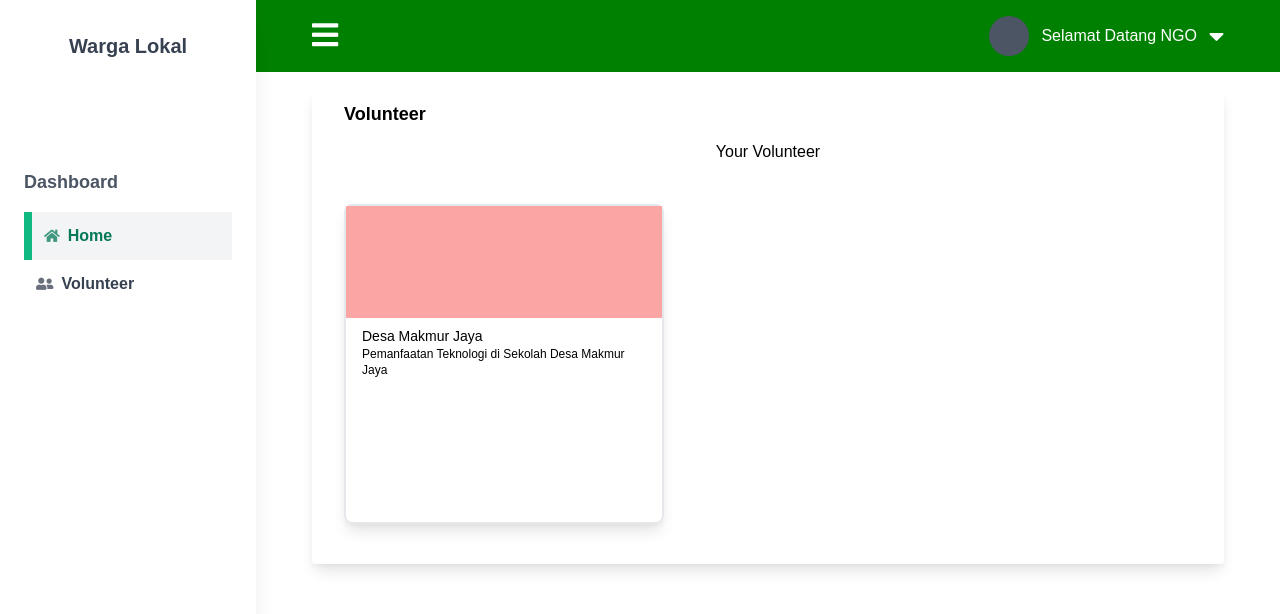
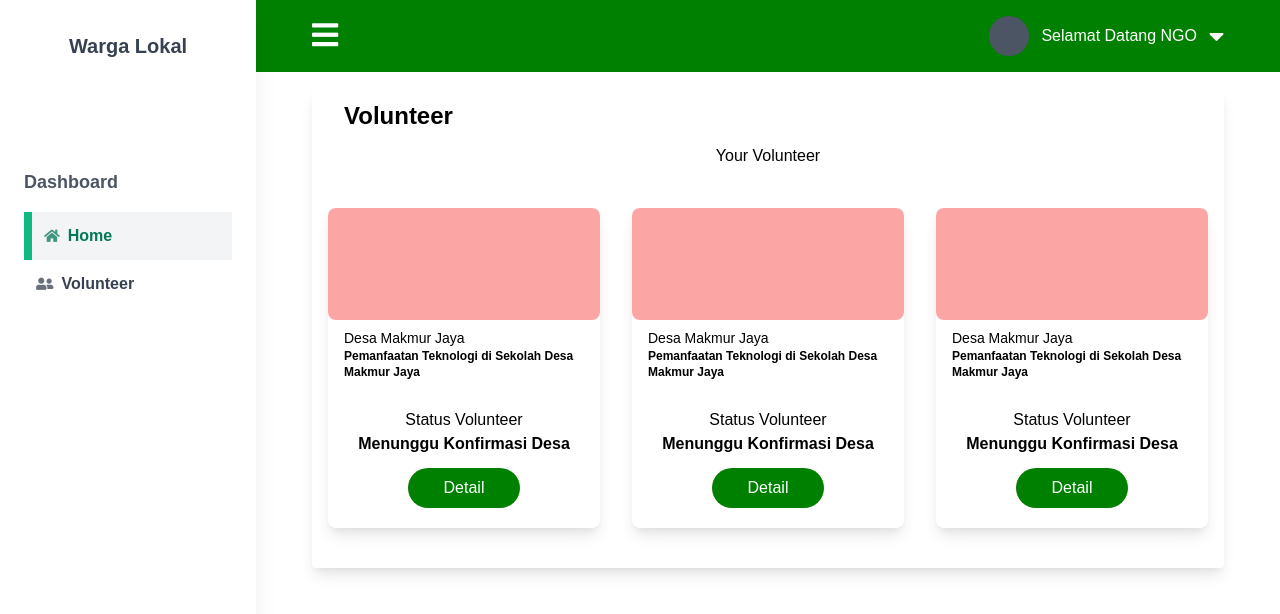
Before and after one commit to rickyrivaldo98/wargalokal-website, a React (Create React App) app: page /admin/volunteer-admin in a window 1280 px wide. Shown: the top 614 px of the page. Built offline with nearby package versions, Linux system fonts and the light colour scheme.

Commit message:
admin baru

```diff
--- a/src/pages/admin/Dashboard.tsx
+++ b/src/pages/admin/Dashboard.tsx
@@ -14,12 +14,23 @@ const Dashboard = () => {
                         <div className="rounded-t mb-0 px-4 py-3 border-0">
                             <div className="flex flex-wrap items-center">
                                 <div className="relative w-full px-4 max-w-full flex-grow flex-1">
-                                    <h3 className={"font-semibold text-lg "}>Home</h3>
+                                    <h3 className="font-semibold text-2xl ">Home</h3>
                                 </div>
                             </div>
                         </div>
-                        <div className="block w-full overflow-x-auto">
-                            <div className="text-center">Halo</div>
+                        <div className="py-10 w-full flex justify-evenly">
+                            <div className="">
+                                <div className="text-3xl font-black">1 Desa</div>
+                                <div>Kota Semarang</div>
+                            </div>
+                            <div className="">
+                                <div className="text-3xl font-black">1 Desa</div>
+                                <div>Kota Semarang</div>
+                            </div>
+                            <div className="">
+                                <div className="text-3xl font-black">1 Desa</div>
+                                <div>Kota Semarang</div>
+                            </div>
                         </div>
                     </div>
                 </div>
--- a/src/pages/admin/VoluteerAdmin.tsx
+++ b/src/pages/admin/VoluteerAdmin.tsx
@@ -14,29 +14,58 @@ const VolunteerAdmin = () => {
                         <div className="rounded-t mb-0 px-4 py-3 border-0">
                             <div className="flex flex-wrap items-center">
                                 <div className="relative w-full px-4 max-w-full flex-grow flex-1">
-                                    <h3 className={"font-semibold text-lg "}>Volunteer</h3>
+                                    <h3 className="font-semibold text-2xl">Volunteer</h3>
                                 </div>
                             </div>
                         </div>
                         <div className="text-center">Your Volunteer</div>
 
                         <div className="flex">
-                            <div className="block w-full overflow-x-auto">
-                                <div className="my-10 mx-8 rounded-lg border-2 w-80 h-80 shadow-lg">
-                                    <div className="h-28 bg-red-300">
-
+                            <div className="my-10 mx-4 rounded-lg w-80 h-80 shadow-lg">
+                                <div className="h-28 bg-red-300 rounded-lg">
                                 </div>
                                 <div className="px-4 py-2">
                                     <div className="text-sm">
                                         Desa Makmur Jaya
                                     </div>
-                                        <div className="text-xs">
+                                    <div className="text-xs font-black">
                                         Pemanfaatan Teknologi di Sekolah Desa Makmur Jaya
                                     </div>
                                 </div>
+                                <div className="text-center pt-5">Status Volunteer</div>
+                                <div className="text-center font-black">Menunggu Konfirmasi Desa</div>
+                                <div className="text-center text-white mt-3 py-2 px-3 mx-20 rounded-full bg-primary">Detail</div>
+                            </div>
+                            <div className="my-10 mx-4 rounded-lg w-80 h-80 shadow-lg">
+                                <div className="h-28 bg-red-300 rounded-lg">
+                                </div>
+                                <div className="px-4 py-2">
+                                    <div className="text-sm">
+                                        Desa Makmur Jaya
+                                    </div>
+                                    <div className="text-xs font-black">
+                                        Pemanfaatan Teknologi di Sekolah Desa Makmur Jaya
                                     </div>
                                 </div>
-
+                                <div className="text-center pt-5">Status Volunteer</div>
+                                <div className="text-center font-black">Menunggu Konfirmasi Desa</div>
+                                <div className="text-center text-white mt-3 py-2 px-3 mx-20 rounded-full bg-primary">Detail</div>
+                            </div>
+                            <div className="my-10 mx-4 rounded-lg w-80 h-80 shadow-lg">
+                                <div className="h-28 bg-red-300 rounded-lg">
+                                </div>
+                                <div className="px-4 py-2">
+                                    <div className="text-sm">
+                                        Desa Makmur Jaya
+                                    </div>
+                                    <div className="text-xs font-black">
+                                        Pemanfaatan Teknologi di Sekolah Desa Makmur Jaya
+                                    </div>
+                                </div>
+                                <div className="text-center pt-5">Status Volunteer</div>
+                                <div className="text-center font-black">Menunggu Konfirmasi Desa</div>
+                                <div className="text-center text-white mt-3 py-2 px-3 mx-20 rounded-full bg-primary">Detail</div>
+                            </div>
                         </div>
                     </div>
                 </div>
```
Lines whose indentation alone changed are shown as unchanged.
